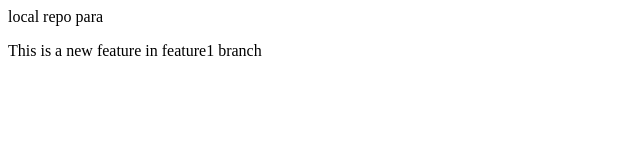
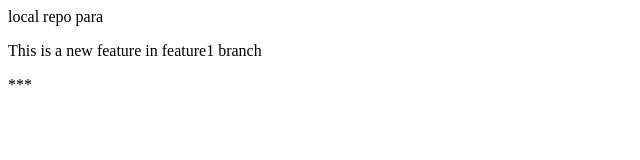
Before and after one commit to MD-REHAN17/Local-Repo, a plain HTML site: page index.html in a window 1280 px wide. Shown: the full height of the page, 0-640 px from the left. Drawn offline with Linux system fonts and the light colour scheme.

Commit message:
Update index.html

```diff
--- a/index.html
+++ b/index.html
@@ -1,2 +1,3 @@
 <P>local repo para</P>
 <P> This is a new feature in feature1 branch</P>
+<p> *** </p>
```
